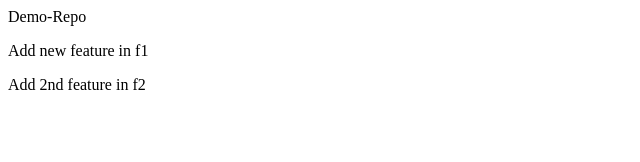
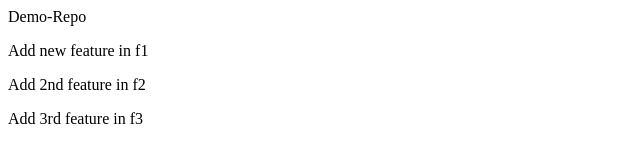
Before and after one commit to ksd-krishnapatnam/Demo-Repo, a plain HTML site: page index.html in a window 1280 px wide. Shown: the whole page, without its empty margins (0-640 px from the left). Drawn offline with Linux system fonts and the light colour scheme.

Commit message:
Add 3rd feature f3

```diff
--- a/index.html
+++ b/index.html
@@ -1,3 +1,4 @@
 <p>Demo-Repo</p>
 <p>Add new feature in f1</p>
 <p>Add 2nd feature in f2</p>
+<p>Add 3rd feature in f3</p>
```
